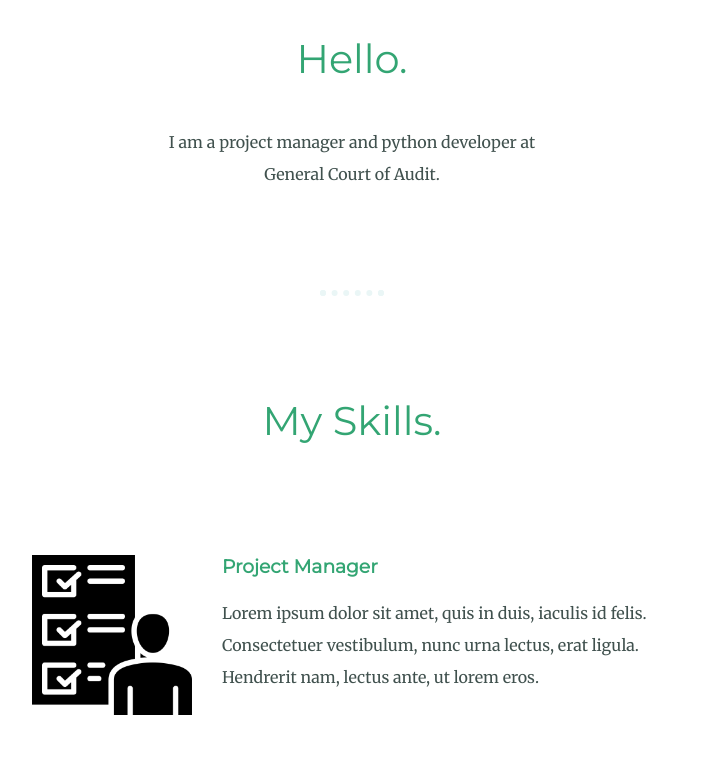
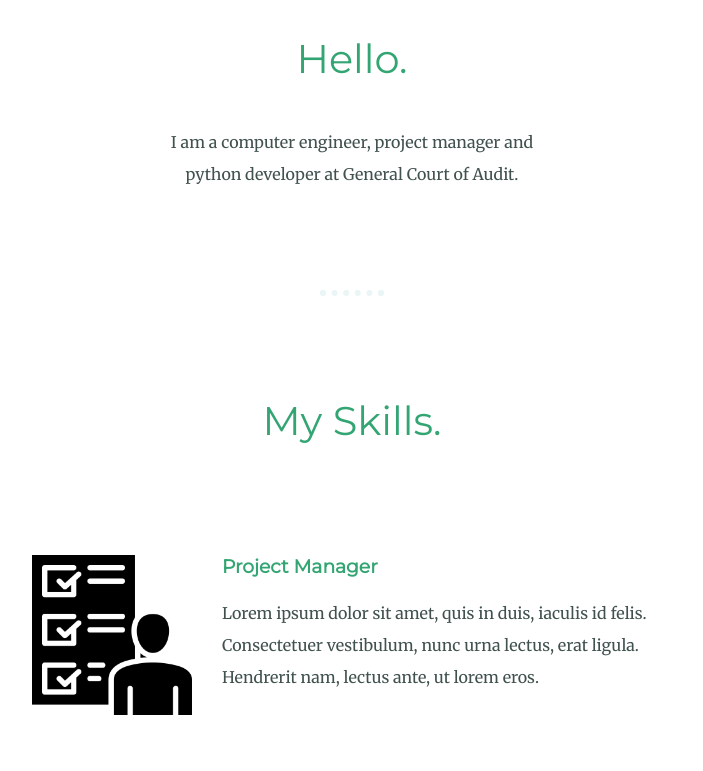
Before and after one commit to hisham1441/cv, a plain HTML site: page index.html in a window 1280 px wide. Shown: the part 1447-2218 px from the top of the page, without its empty margins (288-991 px from the left). Drawn offline with Linux system fonts and the light colour scheme.

Commit message:
Add files via upload

```diff
--- a/index.html
+++ b/index.html
@@ -21,7 +21,7 @@
       <div class="profile">
         <img src="images/hisham.png" alt="hisham's photo">
         <h2>Hello.</h2>
-        <p class="intro">I am a project manager and python developer at General Court of Audit.</p>
+        <p class="intro">I am a computer engineer, project manager and python developer at General Court of Audit.</p>
       </div>
       <hr>
       <div class="skills">
```
